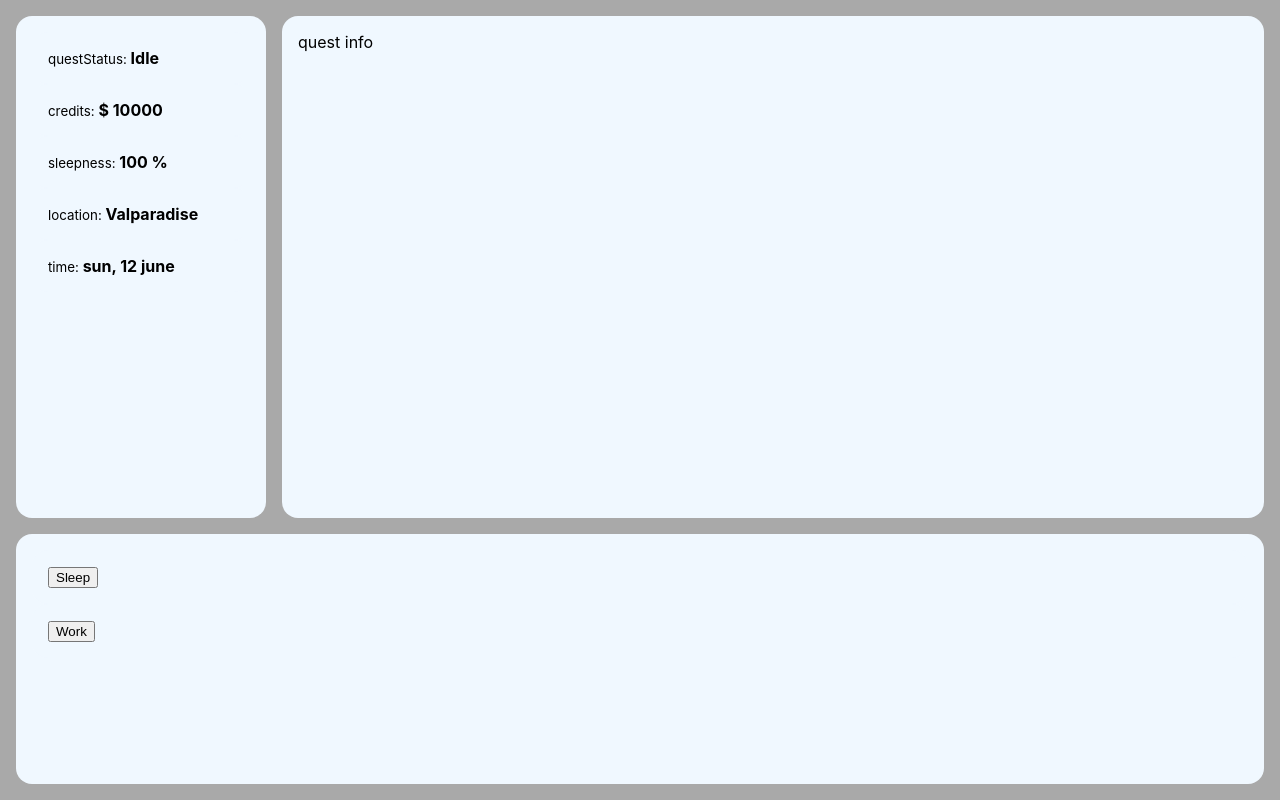
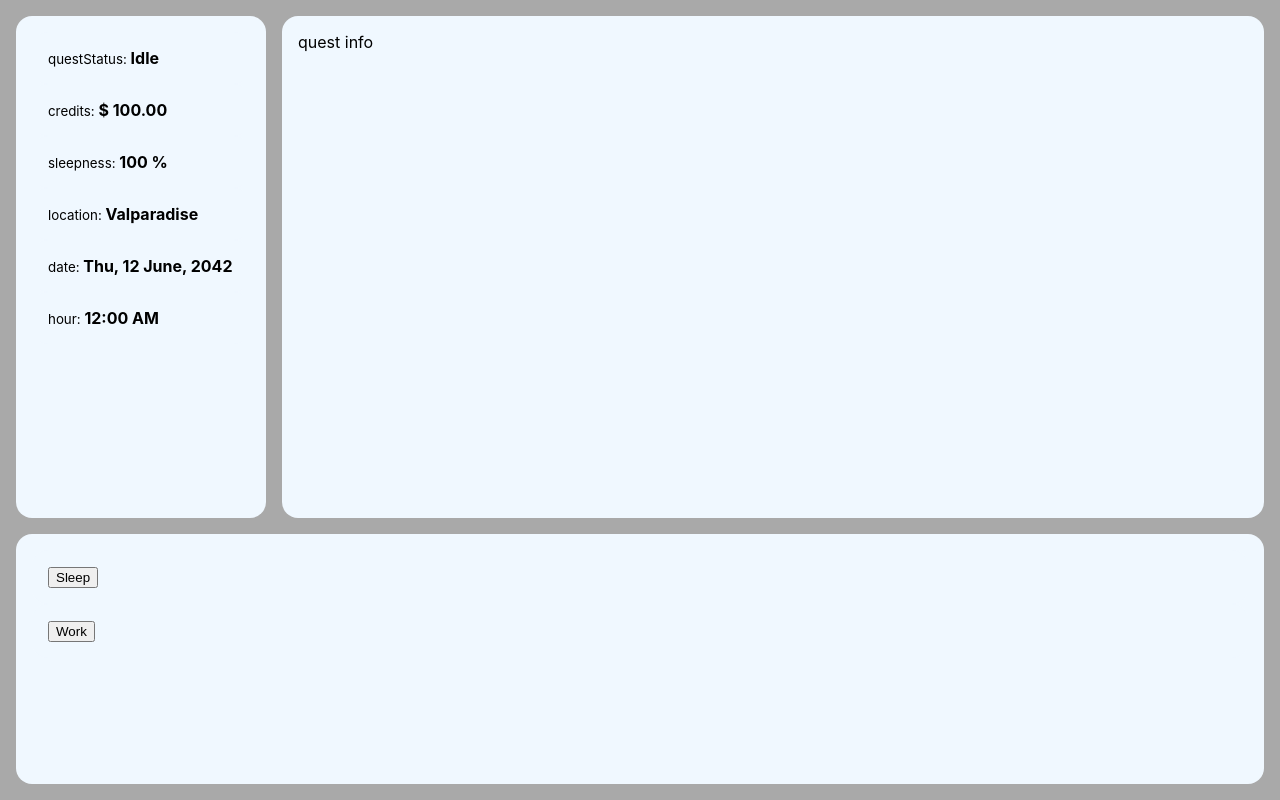
Before and after one commit to miguelbrieva/adventure, a React (Create React App) app: page / in a window 1280 px wide. Built offline with nearby package versions, Linux system fonts and the light colour scheme; the HTML template or start-up script is replaced by a standard one.

Commit message:
Fixed date
Added library dayjs to work on dates
Fixed the credits visualization again
Moved options logic to a single file

```diff
--- a/package.json
+++ b/package.json
@@ -10,6 +10,7 @@
     "@types/node": "^16.11.38",
     "@types/react": "^18.0.12",
     "@types/react-dom": "^18.0.5",
+    "dayjs": "^1.11.3",
     "react": "^18.1.0",
     "react-dom": "^18.1.0",
     "react-scripts": "5.0.1",
--- a/src/components/Options/index.tsx
+++ b/src/components/Options/index.tsx
@@ -1,5 +1,6 @@
 import { useStatus } from '../../hooks/useStatus';
 import Button from '../Button'
+import dayjs from 'dayjs'
 
 export interface OptionsInterface {
   [key: string]: string;
@@ -15,6 +16,16 @@ const options: OptionsInterface = {
 function Options() {
   const {status, dispatch} = useStatus()
 
+  const sleep = (state: any) => {
+    return {sleepness: state.sleepness + 10}
+  }
+  const work = (state: any) => {
+    return {sleepness: state.sleepness - 10}
+  }
+  const timePasses = (state: any) => {
+    return {time: state.time.add(1,'hour')}
+  }
+
   const handleOption = (event: any) => {
     const chosenOption = event.target.textContent
 
@@ -25,7 +36,7 @@ function Options() {
           break
         }
         if (typeof status.sleepness === 'number') {
-          dispatch({type: "sleep"})
+          dispatch({type: "sleep", payload: sleep, timePasses})
         }
         break
       case options.work:
@@ -34,7 +45,7 @@ function Options() {
           break
         }
         if (typeof status.sleepness === 'number') {
-          dispatch({type: "work"})
+          dispatch({type: "work", payload: work})
         }
         break
       default:
--- a/src/components/Status/index.tsx
+++ b/src/components/Status/index.tsx
@@ -1,4 +1,5 @@
 import { useStatus } from "../../hooks/useStatus";
+import { convertToDecimal } from "../../utils";
 
 function Status() {
     const {status} = useStatus()
@@ -10,7 +11,7 @@ function Status() {
                         <small>{arg}: </small>
                         <strong>
                             {status[arg] === status.credits ? '$ ' : ''}
-                            {status[arg]}
+                            {status[arg] === status.credits ? convertToDecimal(status[arg]) : status[arg]}
                             {status[arg] === status.sleepness ? ' %' : ''}
                         </strong>
                     </div>
--- a/src/contexts/StatusProvider.tsx
+++ b/src/contexts/StatusProvider.tsx
@@ -2,13 +2,20 @@ import {useReducer} from "react"
 import {StatusState} from '../interfaces/interfaces'
 import {StatusContext} from "./StatusContext"
 import {statusReducer} from './StatusReducer'
+import dayjs from 'dayjs'
+
+const time = dayjs("sun, 12 june, 2042")
+
+const date = dayjs(time).format('ddd, D MMMM, YYYY')
+const hour = dayjs(date).format('hh:mm A')
 
 export const INITIAL_STATE: StatusState = {
   questStatus: "Idle",
   credits: 10000,
   sleepness: 100,
   location: "Valparadise",
-  time: "sun, 12 june",
+  date,
+  hour,
 }
 
 interface Props {
--- a/src/contexts/StatusReducer.ts
+++ b/src/contexts/StatusReducer.ts
@@ -1,23 +1,13 @@
 import { StatusState } from "../interfaces/interfaces"
 
 type StatusAction =
-  | {type: 'sleep'}
-  | {type: 'work'}
+  | {type: 'sleep', payload: (arg: any)=>{}}
+  | {type: 'work', payload: (arg: any)=>{}}
 
 export const statusReducer = (state: StatusState, action: StatusAction): StatusState => {
-  console.log({action})
-  switch (action.type) {
-    case 'sleep':
-      return {
-        ...state,
-        sleepness: state.sleepness + 10,
-      }
-    case 'work':
-      return {
-        ...state,
-        sleepness: state.sleepness - 10,
-      }
-    default:
-      return state
+  const callback = action?.payload
+  return {
+    ...state,
+    ...callback(state),
   }
 }
--- /dev/null
+++ b/src/utils/index.ts
@@ -0,0 +1,3 @@
+export function convertToDecimal(num: number) {
+    return (num / 100).toFixed(2);
+  }
```
Also changed, not shown: 1 other file (tests, documents, lock files or other folders).
